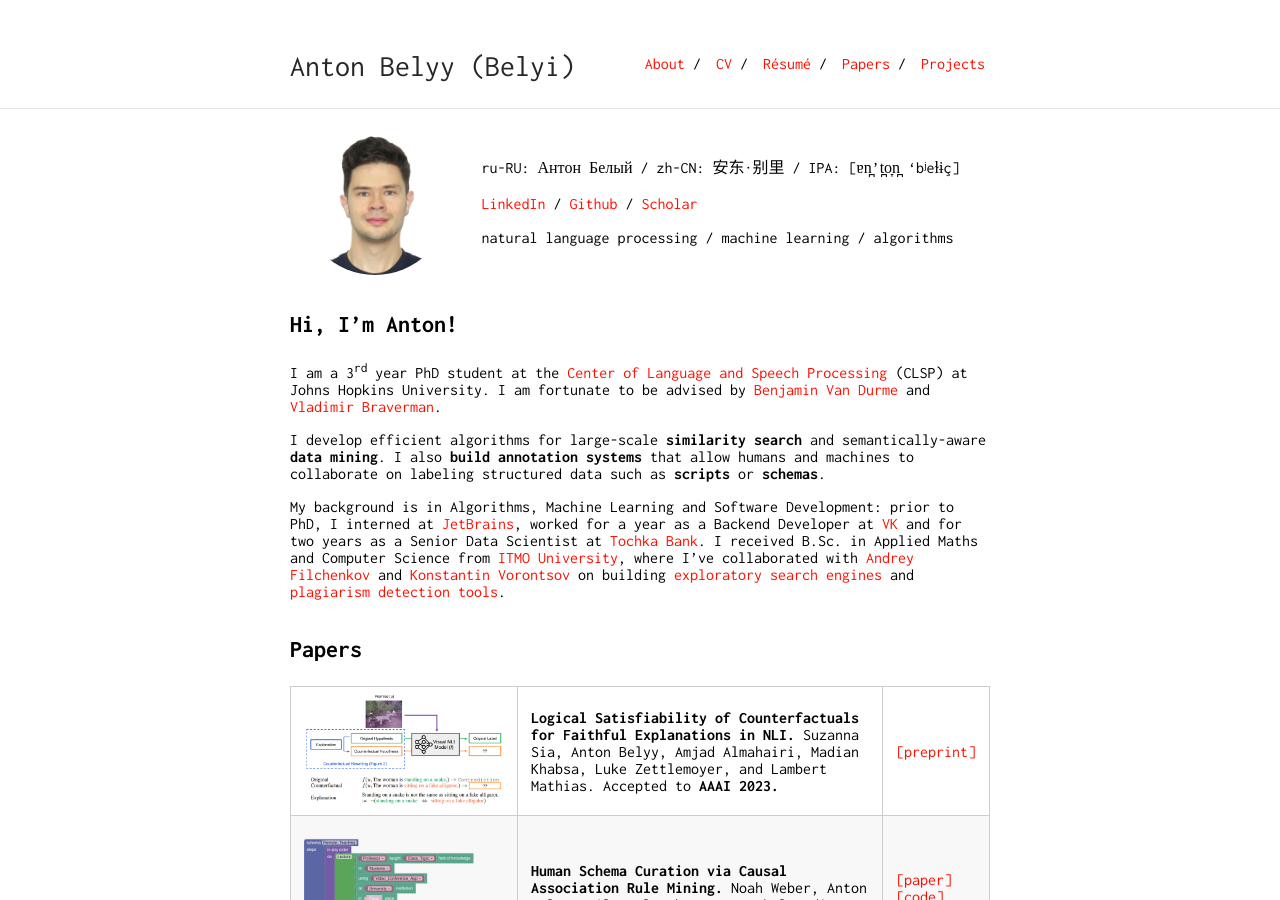
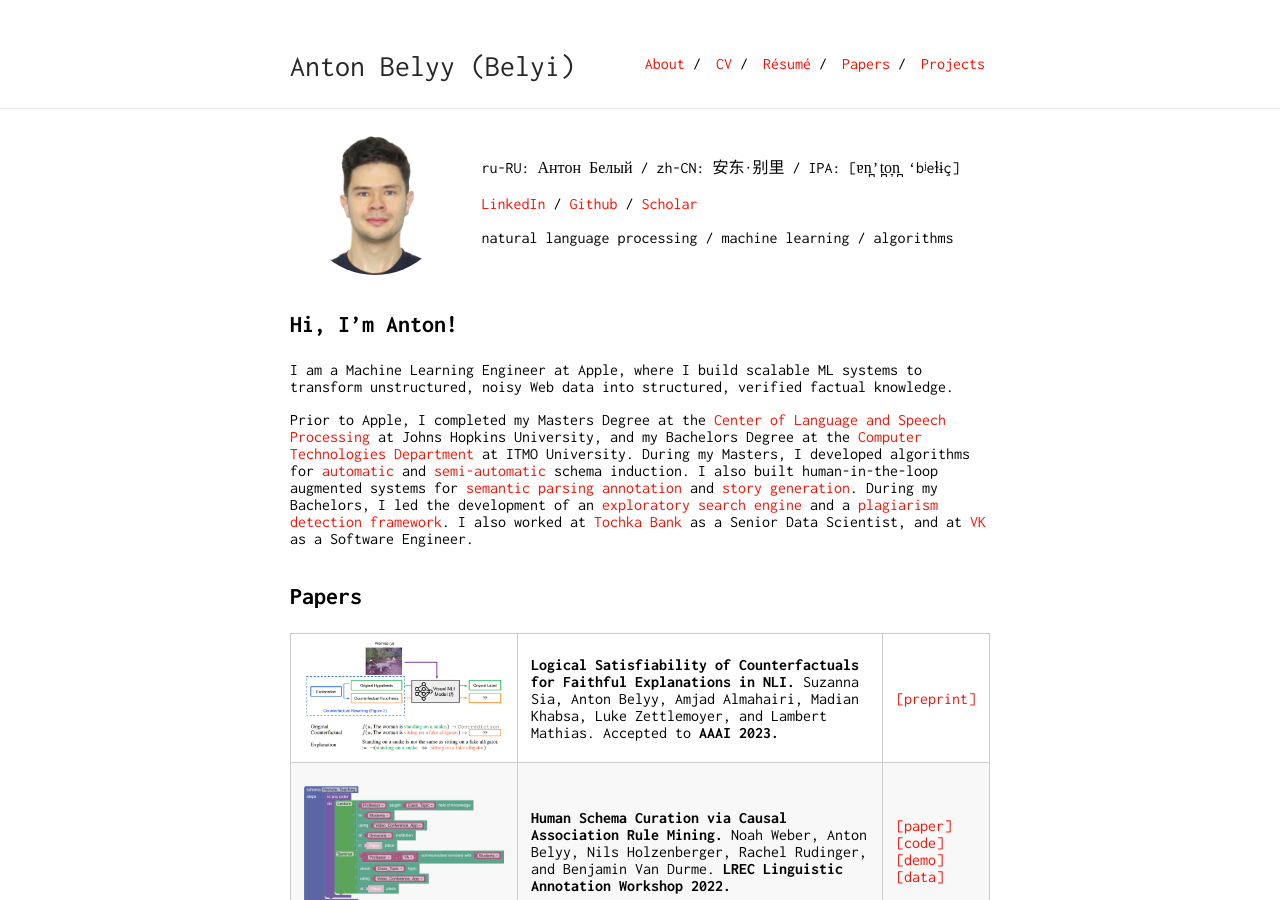
Before and after one commit to AVBelyy/AVBelyy.github.io, a Jekyll site: the page built from index.md, in a window 1280 px wide and 900 px high. Built offline with Jekyll 4.4.1, drawn with Linux system fonts in a browser that asks for light colours.

Commit message:
Update index.md

```diff
--- a/index.md
+++ b/index.md
@@ -5,12 +5,9 @@ layout: default
 <img class="profile-picture" src="img/about/anton.jpg"> | ru-RU: Антон Белый / zh-CN: 安东·别里 / IPA: [ɐn̪'t̪o̞n̪ 'bʲeɫɨç] <br><br> [LinkedIn](https://www.linkedin.com/in/anton-belyy-99704310b/) / [Github](https://github.com/AVBelyy/) / [Scholar](https://scholar.google.com/citations?user=okfWOCsAAAAJ) <br><br> natural language processing / machine learning / algorithms
 
 ## Hi, I'm Anton!
-I am a 3<sup>rd</sup> year PhD student at the [Center of Language and Speech Processing](https://www.clsp.jhu.edu/) (CLSP) at Johns Hopkins University. I am fortunate to be advised by [Benjamin Van Durme](http://www.cs.jhu.edu/~vandurme/) and [Vladimir Braverman](http://www.cs.jhu.edu/~vova/).
+I am a Machine Learning Engineer at Apple, where I build scalable ML systems to transform unstructured, noisy Web data into structured, verified factual knowledge.
 
-I develop efficient algorithms for large-scale **similarity search** and semantically-aware **data mining**. I also **build annotation systems** that allow humans and machines to collaborate on labeling structured data such as **scripts** or **schemas**.
-
-My background is in Algorithms, Machine Learning and Software Development: prior to PhD, I interned at [JetBrains](https://www.jetbrains.com/), worked for a year as a Backend Developer at [VK](https://en.wikipedia.org/wiki/VK_(service)) and for two years as a Senior Data Scientist at [Tochka Bank](https://tochka.com/).
-I received B.Sc. in Applied Maths and Computer Science from [ITMO University](https://en.itmo.ru/), where I've collaborated with [Andrey Filchenkov](https://scholar.google.ru/citations?user=ry63T9QAAAAJ&hl=en&oi=ao) and [Konstantin Vorontsov](https://scholar.google.ru/citations?user=KIW4fnsAAAAJ&hl=en&oi=ao) on building [exploratory search engines](https://github.com/AVBelyy/Rysearch) and [plagiarism detection tools](http://itmo.news/en/science/it/news/8440/).
+Prior to Apple, I completed my Masters Degree at the [Center of Language and Speech Processing](https://www.clsp.jhu.edu/) at Johns Hopkins University, and my Bachelors Degree at the [Computer Technologies Department](https://ct.itmo.ru/) at ITMO University.  During my Masters, I developed algorithms for [automatic](https://aclanthology.org/2020.nuse-1.7/) and [semi-automatic](http://www.lrec-conf.org/proceedings/lrec2022/workshops/LAWXVI/pdf/2022.lawxvi-1.17.pdf) schema induction.  I also built human-in-the-loop augmented systems for [semantic parsing annotation](https://aclanthology.org/2022.acl-demo.11/) and [story generation](https://aclanthology.org/2021.starsem-1.12/).  During my Bachelors, I led the development of an [exploratory search engine](https://github.com/AVBelyy/Rysearch) and a [plagiarism detection framework](http://itmo.news/en/science/it/news/8440/).  I also worked at [Tochka Bank](https://tochka.com/) as a Senior Data Scientist, and at [VK](https://en.wikipedia.org/wiki/VK_(service)) as a Software Engineer.
 
 ## Papers
 
```
